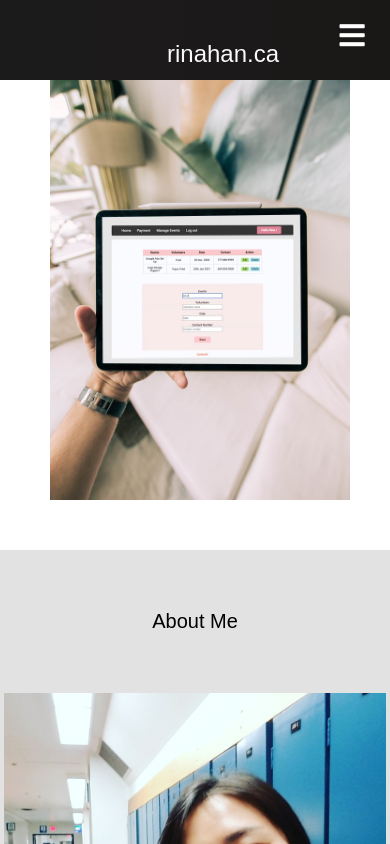
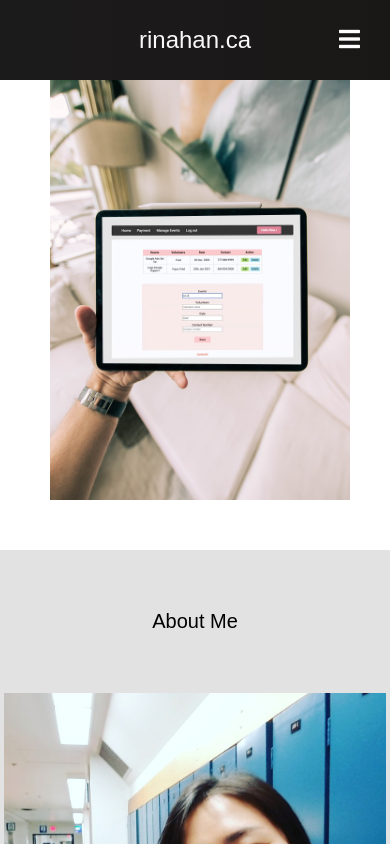
Before and after one commit to RinaHan/Portfolio-2024-Version, a React (Create React App) app: page / in a window 390 px wide. Shown: the top 844 px of the page. Built offline with nearby package versions, Linux system fonts and the light colour scheme.

Commit message:
fixed header glitches

```diff
--- a/src/components/Header/Header.css
+++ b/src/components/Header/Header.css
@@ -22,7 +22,7 @@
   text-align: center;
   width: 70vw;
   justify-content: end;
-  margin-top:20px;
+  margin-top: 20px;
   /* background-color: blue; */
 }
 .menu {
@@ -31,26 +31,20 @@
   align-items: center;
 }
 .hamburger-icon {
-  display: fixed;
-  position: absolute;
-  top: 0;
-  right: 0;
-  transform: translate(-100%, 60%);
-  font-size: 1.8rem;
+  position: fixed;
+  right: 30px;
+  font-size: 1.5rem;
   cursor: pointer;
-}
-.fa-bars {
   color: #fff;
 }
 
-@media screen and (max-width: 560px) {
-  /* @media screen and (max-width: 960px) { */
+@media screen and (max-width: 768px) {
   .menus {
     display: flex;
     flex-direction: column;
     width: 100%;
     position: absolute;
-    top: 80px;
+    top: 60px;
     left: -100%;
     opacity: 1;
     transition: all 0.5s ease;
@@ -69,17 +63,14 @@
     height: 50px;
   }
   .menu:hover {
-    height: 48px;
+    height: 49px;
     background-color: #999d;
     border-radius: 0;
     border-bottom: 2px solid #fff;
     transition: all 0.2s ease-out;
   }
-  .logo {
-    transform: translate(25%, 50%);
-  }
-  .fa-times {
-    color: #fff;
-    font-size: 2rem;
+  .logo:hover {
+    font-weight: 600;
+    /* transition: all 0.2s ease 0s; */
   }
 }
--- a/src/components/Header/index.js
+++ b/src/components/Header/index.js
@@ -22,8 +22,8 @@ function Header() {
   };
 
   const showButton = () => {
-    if (window.innerWidth <= 560) {
-      // if (window.innerWidth <= 960) {
+    // if (window.innerWidth <= 560) {
+      if (window.innerWidth <= 768) {
       setButton(false);
     } else {
       setButton(true);
@@ -43,6 +43,7 @@ function Header() {
         {/* <i class='fab fa-typo3' /> */}
       </Link>
       <div className={hamburgerClick ? "menus active" : "menus"}>
+        <span>ACADEMIC PROJECTS</span>
         <Link className='menu' to='/volunteers' onClick={closeMobileMenu}>
           Volunteers
         </Link>
```
